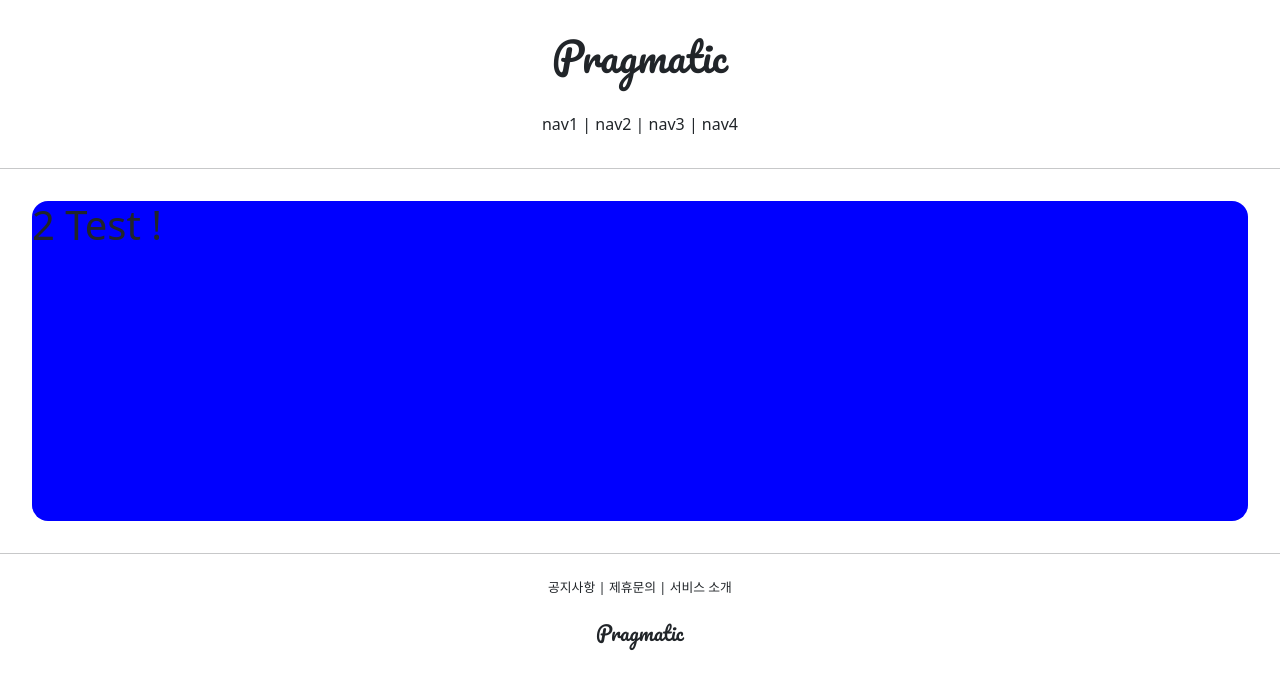
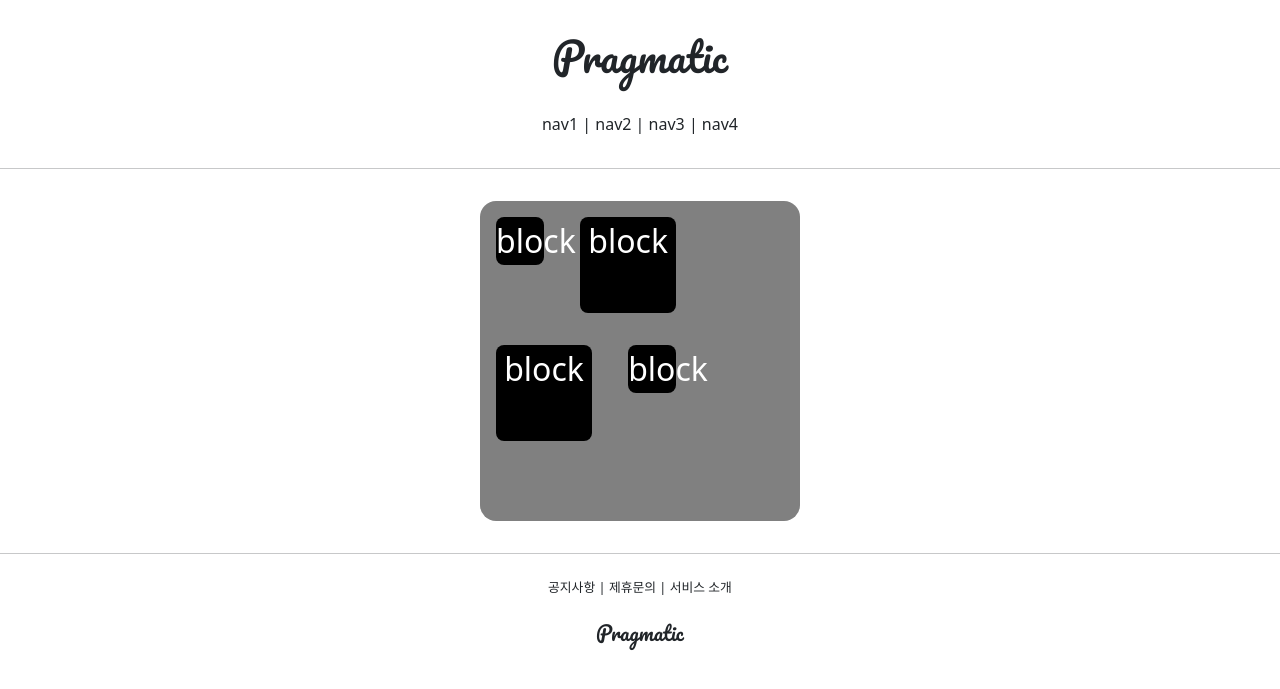
Before and after one commit to codemkim/git_5ban, a Django app: page /account/hello_world/ in a window 1280 px wide. Shown: the top 689 px of the page. Run offline with Django 3.2, Linux system fonts and the light colour scheme; parts of the project's set-up code (start-up, migrations or seed data) failed here and were passed over.

Commit message:
Qddddd 3

```diff
--- a/accountapp/templates/accountapp/hello_world.html
+++ b/accountapp/templates/accountapp/hello_world.html
@@ -1,7 +1,26 @@
 {% extends 'base.html' %}
 
 {% block content %}
-    <div style="height:20rem; background-color: blue; border-radius: 1rem; margin : 2rem">
-        <h1> 2 Test !</h1>
+    <style>
+        .test{
+            background-color: black;
+            color : white;
+            height :48px;
+            width : 48px;
+            margin : 1rem;
+            text-align: center;
+            border-radius: .5rem;
+            font-size: 2rem;
+        }
+    </style>
+
+    <div style="height:20rem; background-color: gray; border-radius: 1rem; margin : 2rem 30rem;">
+
+        <div class = "test" style="display: inline-block; width: 3rem; height: 3rem">block</div>
+        <div class = "test" style="display: inline-block; width: 3em; height: 3em">block</div>
+        <div class = "test" style="display: inline-block; width: 30%; height: 30%;">block</div>
+        <div class = "test" style="display: inline-block; width: 3rem; height: 3rem">block</div>
+
     </div>
+
 {% endblock %}
```
